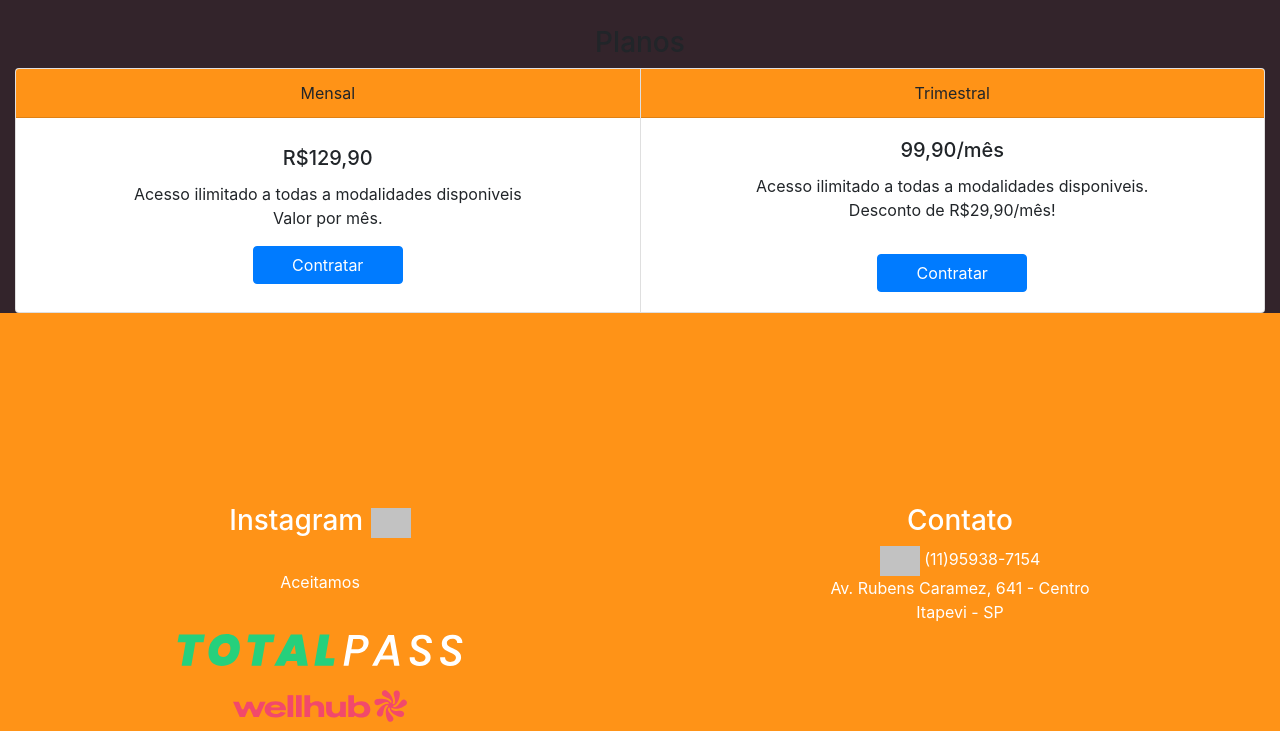
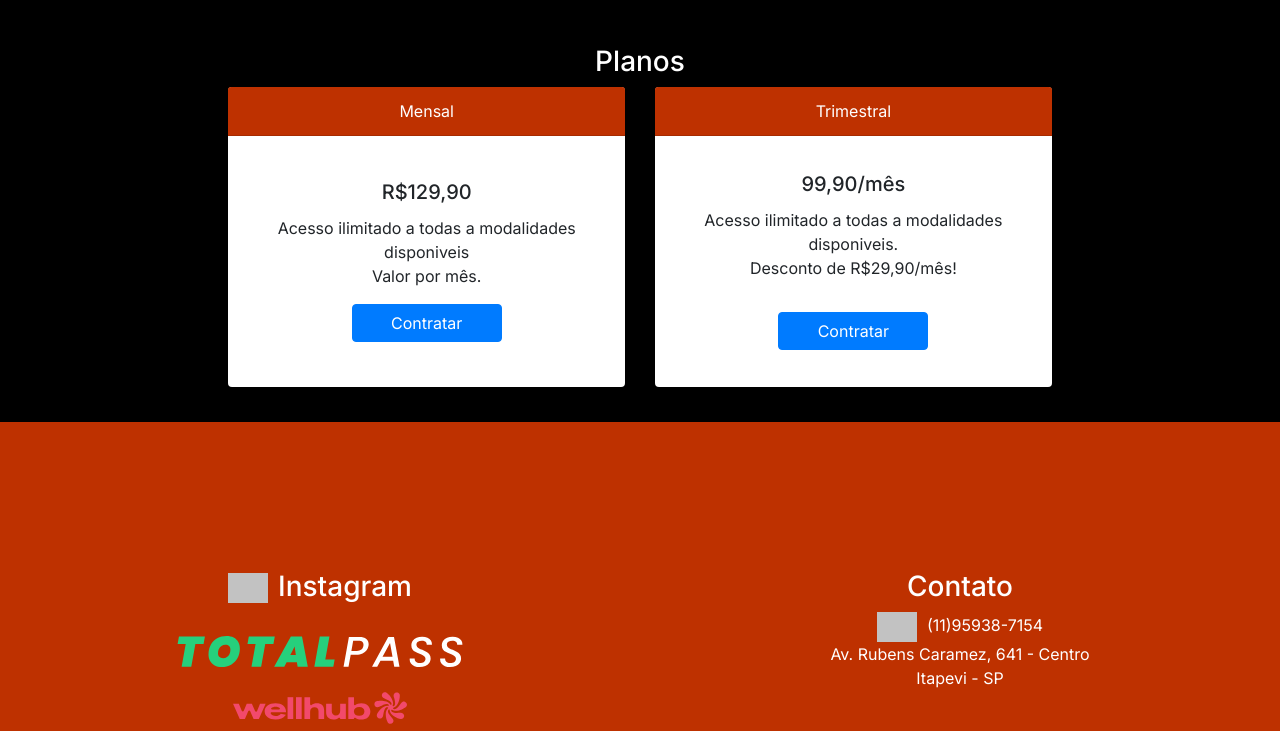
Before and after one commit to caiomart000/pex1sem2_2024-academia, a plain HTML site: page index.html in a window 1280 px wide. Shown: the part 1129-1860 px from the top of the page. Drawn offline with nearby package versions, Linux system fonts and the light colour scheme; grey boxes are pictures that could not be loaded; a web font is replaced by a local one.

Commit message:
Inseridos os links para instagram e wpp. Feitas estilizações. Corpo do site completo, podem haver atualizações encrementais

```diff
--- a/index.html
+++ b/index.html
@@ -8,6 +8,9 @@
   <script src="https://code.jquery.com/jquery-3.3.1.slim.min.js" integrity="sha384-q8i/X+965DzO0rT7abK41JStQIAqVgRVzpbzo5smXKp4YfRvH+8abtTE1Pi6jizo" crossorigin="anonymous"></script>
   <script src="https://cdnjs.cloudflare.com/ajax/libs/popper.js/1.14.3/umd/popper.min.js" integrity="sha384-ZMP7rVo3mIykV+2+9J3UJ46jBk0WLaUAdn689aCwoqbBJiSnjAK/l8WvCWPIPm49" crossorigin="anonymous"></script>
   <script src="https://stackpath.bootstrapcdn.com/bootstrap/4.1.3/js/bootstrap.min.js" integrity="sha384-ChfqqxuZUCnJSK3+MXmPNIyE6ZbWh2IMqE241rYiqJxyMiZ6OW/JmZQ5stwEULTy" crossorigin="anonymous"></script>
+  <link rel="preconnect" href="https://fonts.googleapis.com">
+  <link rel="preconnect" href="https://fonts.gstatic.com" crossorigin>
+  <link href="https://fonts.googleapis.com/css2?family=Anton+SC&family=Inter:ital,opsz,wght@0,14..32,100..900;1,14..32,100..900&display=swap" rel="stylesheet">
   <link rel="stylesheet" href="style.css">
   <title>Super Boa forma - Academia</title>
 
@@ -17,16 +20,16 @@
   <!-- nav -->
   <nav class="navbar navbar-expand-lg">
     <a class="h3" href="#"><img src="./imgs/logo.png" class="logo" alt=""></a>
-    <button class="navbar-toggler" type="button" data-toggle="collapse" data-target="#navbarNav" aria-controls="navbarNav" aria-expanded="false" aria-label="Alterna navegação">
+    <button class="navbar-toggler navbar-dark bg-dark" type="button" data-toggle="collapse" data-target="#navbarNav" aria-controls="navbarNav" aria-expanded="false" aria-label="Alterna navegação">
       <span class="navbar-toggler-icon"></span>
     </button>
     <div class="collapse navbar-collapse " id="navbarNav">
       <ul class="navbar-nav ml-auto">
         <li class="nav-item active">
-          <a class="nav-link" href="#">A academia <span class="sr-only"></span></a>
+          <a class="nav-link badge badge-danger p-3 mr-3 mb-2" href="#modalidades">Academia<span class="sr-only"></span></a>
         </li>
         <li class="nav-item">
-          <a class="nav-link active" href="#">Matricule-se</a>
+          <a class="nav-link badge badge-danger p-3 active" href="#contato">Matricule-se</a>
         </li>
 
       </ul>
@@ -38,11 +41,11 @@
     <div class="overlay"></div> <!--escurecer imagem-->
     <h3 class="z-2">Super Boa Forma Academia</h3>
     <h4 class="z-2">A melhor academia da região</h4>
-    <button type="button" class="btn btn-outline-light btn-lg mx-auto z-2">Matricule-se</button>
+    <button type="button" class="btn btn-outline-light btn-lg mx-auto z-2"><a href="#contato">Matricule-se</a></button>
   </div>
 
   <!-- modalidades -->
-  <div class="card-group container-fluid mt-1">
+  <div class="card-group container-fluid mt-4" id="modalidades">
     <div class="card mx-2">
       <div class="card-header text-center">Cross Training</div>
       <img class="card-img-top" src="imgs/card1.jpg" alt="Imagem de capa do card">
@@ -68,19 +71,22 @@
 
   <!-- planos -->
   <div class="planos">
-    <h3 class="z-2 text-center mt-5">Planos</h3>
-    <div class="card-group col-sm">
-      <div class="card text-center">
+    <h3 class="planos-text z-2 text-center mt-5">Planos</h3>
+    <div class="row justify-content-center">
+      <div class="col-md-4 col-sm-4">
+        <div class="card card-planos text-center">
           <div class="card-header">
             Mensal
           </div>
           <div class="card-body d-flex flex-column justify-content-center align-items-center">
             <h5 class="card-title">R$129,90</h5>
             <p class="card-text">Acesso ilimitado a todas a modalidades disponiveis<br>Valor por mês.</p>
-          <a href="#" class="btn btn-primary">Contratar</a>
+            <a href="#contato" class="btn btn-primary">Contratar</a>
           </div>
         </div>
-      <div class="card text-center">
+      </div>
+      <div class="col-md-4 col-sm-4">
+        <div class="card card-planos text-center">
           <div class="card-header">
             Trimestral
           </div>
@@ -88,19 +94,21 @@
             <h5 class="card-title">99,90/mês</h5>
             <p class="card-text">Acesso ilimitado a todas a modalidades disponiveis. <br>Desconto de R$29,90/mês! </p>
             <p></p>
-          <a href="#" class="btn btn-primary">Contratar</a>
+            <a href="#contato" class="btn btn-primary">Contratar</a>
+          </div>
         </div>
       </div>
     </div>
   </div>
 
   <!-- contato e siga-nos -->
-  <div class="contatoEsiganos container-fluid bg-container-2 d-flex flex-column text-center justify-content-center position-relative">
+  <div class="contatoEsiganos container-fluid bg-container-2 d-flex flex-column text-center justify-content-center position-relative" id="contato">
     <!-- <div class="overlay"></div> escurecer imagem -->
     <div class="row">
       <div class="col col-lg-6">
-        <h3>Instagram <img src="https://img.icons8.com/?size=100&id=0wr4dYtBFwHA&format=png&color=000000" class="icone-branco icons" alt=""></h3><br>
-        <p>Aceitamos</p><br>
+        <a href="https://www.instagram.com/superboaformaacademia/" target="_blank">
+          <h3 class="instagram"><img src="https://img.icons8.com/?size=100&id=0wr4dYtBFwHA&format=png&color=000000" class="icone-branco icons" alt="">Instagram </h3>
+        </a><br>
         <div class="beneficio_container ">
           <img class="img-fluid beneficio" src="./imgs/totalpass.svg" alt=""><br><br>
           <img class="img-fluid beneficio" src="./imgs/wellhub-logo.svg" alt="">
@@ -109,10 +117,10 @@
       <div class="col ">
         <h3>Contato</h3>
         <div class="row text-center justify-content-center">
-          <p><img src="https://img.icons8.com/?size=100&id=85088&format=png&color=000000" class="icone-branco icons"> (11)95938-7154<br>Av. Rubens Caramez, 641 - Centro <br>Itapevi - SP</p>
+          <a href="https://api.whatsapp.com/send/?phone=5511980168085" target="_blank">
+            <p><img src="https://img.icons8.com/?size=100&id=85088&format=png&color=000000" class="icone-branco icons">(11)95938-7154
+          </a><br>Av. Rubens Caramez, 641 - Centro <br>Itapevi - SP</p>
         </div>
-
-
       </div>
     </div>
   </div>
--- a/style.css
+++ b/style.css
@@ -1,5 +1,11 @@
+* {
+  margin: 0;
+  padding: 0;
+  font-family: Inter;
+}
+
 body {
-  background-color: #33242b;
+  background-color: black;
 }
 
 .navbar {
@@ -8,7 +14,7 @@ body {
 }
 .nav-link,
 .h3 {
-  color: white;
+  color: black;
 }
 .bg-container-1 {
   background-image: url('./imgs/hero.jpg');
@@ -42,15 +48,19 @@ body {
 }
 
 .card-header {
-  background-color: #ff9317;
+  background-color: #be3100;
+}
+
+.card {
+  border: none;
 }
 
 .bg-container-2 {
-  background-color: #ff9317;
+  background-color: #be3100;
   background-size: cover;
   background-position: center;
   background-repeat: no-repeat;
-  height: 600px;
+  height: 450px;
   color: white;
   position: relative;
   overflow: hidden;
@@ -60,6 +70,21 @@ body {
   align-items: center;
 }
 
+.planos {
+  margin: 15px;
+}
+.planos-text {
+  color: white;
+}
+.card-planos {
+  border: none;
+  min-height: 300px;
+  margin-bottom: 20px;
+}
+
+.card-header {
+  color: white;
+}
 .beneficio {
   height: 2rem;
   width: auto;
@@ -73,6 +98,17 @@ body {
 
 .icone-branco {
   filter: invert(1) brightness(2); /* Inverte a cor e aumenta o brilho */
+  margin-right: 10px;
+}
+
+a {
+  text-decoration: none;
+  color: white;
+}
+
+a:hover {
+  text-decoration: underline;
+  color: white;
 }
 .cor-vemelha {
   background-color: #ff006f;
```
Lines whose indentation alone changed are shown as unchanged.
